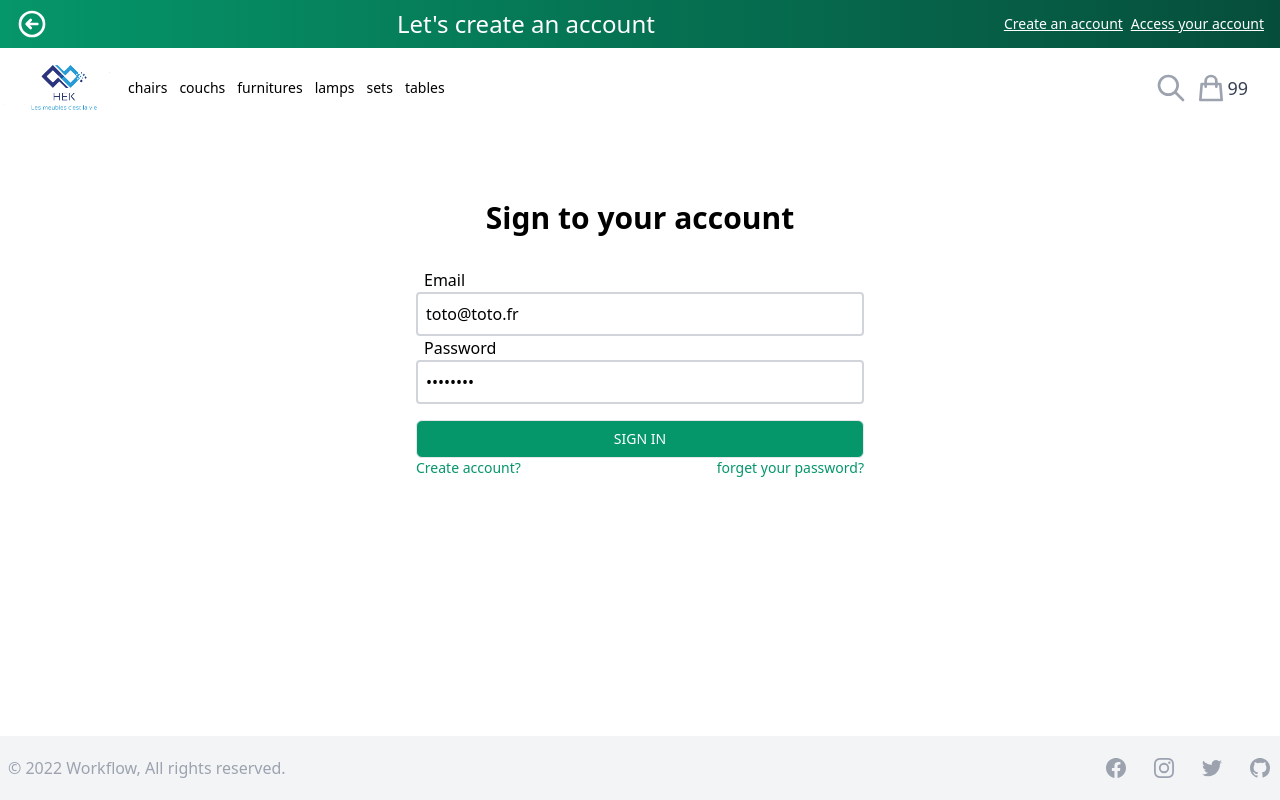
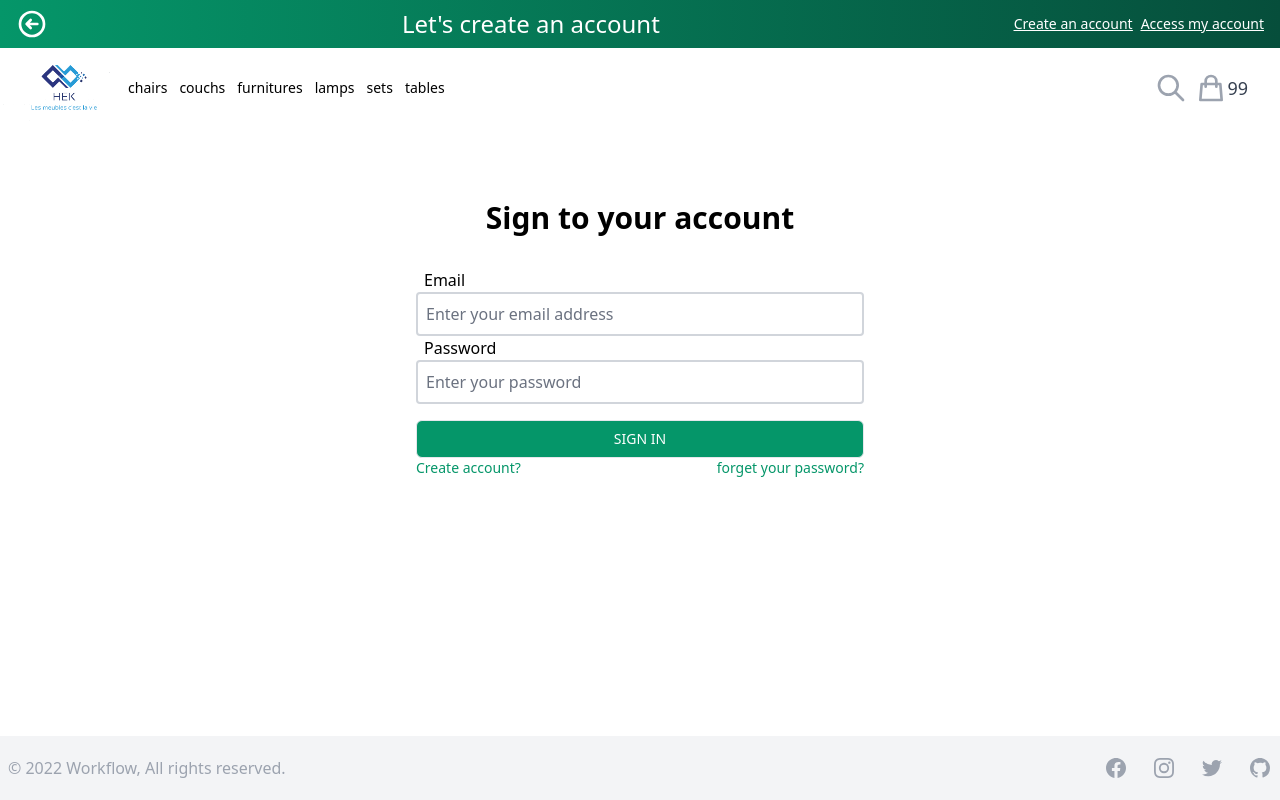
Before and after one commit to sdv-hekdev/hev-dev, a Next.js app: page /sign-in in a window 1280 px wide. Built offline with nearby package versions, Linux system fonts and the light colour scheme.

Commit message:
chore: clean initial signin values

```diff
--- a/src/pages/sign-in.jsx
+++ b/src/pages/sign-in.jsx
@@ -10,7 +10,7 @@ import Button from "@/web/components/Button"
 import { useAppContext } from "@/web/context/AppContext"
 import FormErrorMessage from "@/web/components/FormErrorMessage"
 
-const initialValues = { email: "toto@toto.fr", password: "12345678" }
+const initialValues = { email: "", password: "" }
 
 const SignInPage = () => {
   const { signIn } = useAppContext()
--- a/src/pages/sign-up.jsx
+++ b/src/pages/sign-up.jsx
@@ -16,7 +16,7 @@ const credentialSchema = object().shape({
   password: passwordValidator.required("No password provided."),
 })
 
-const initialValues = { email: "toto@toto.fr", password: "12345678" }
+const initialValues = { email: "", password: "" }
 
 const SignUpPage = (props) => {
   const { router } = props
--- a/src/web/components/Header.jsx
+++ b/src/web/components/Header.jsx
@@ -57,7 +57,7 @@ const Header = (props) => {
                 </a>
               </Link>
               <Link href="/sign-in">
-                <a>Access your account</a>
+                <a>Access my account</a>
               </Link>
             </div>
           )}
```
